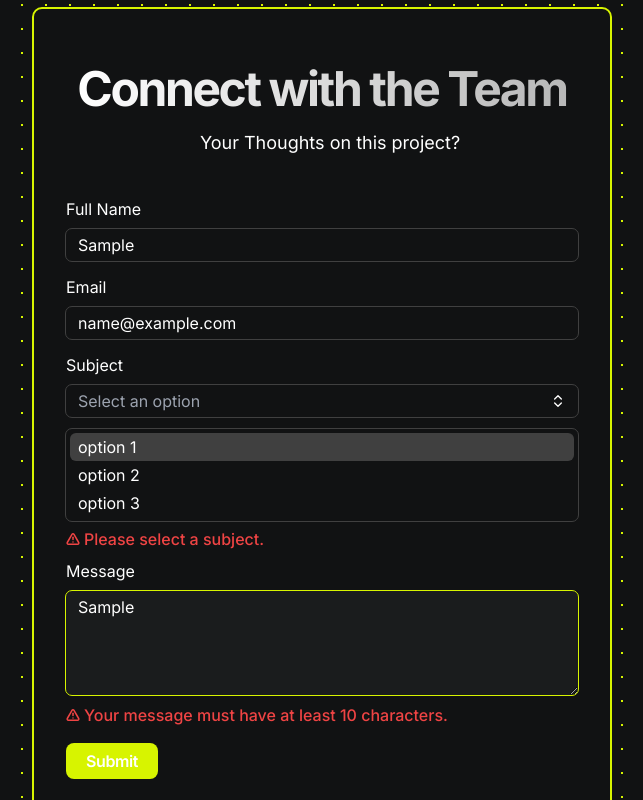
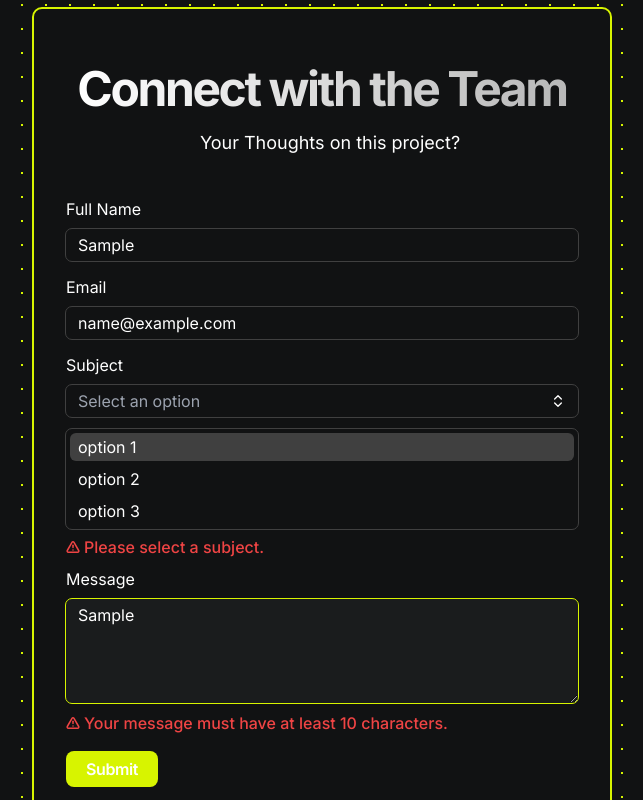
Before and after one commit to Ayusht777/FrontendStack, a React (Vite) app: page / in a window 1280 px wide. Both pictures are taken after typing "Sample", "name@example.com", "Sample" into the empty fields and a click on the button "Select an option". Shown: the part 4398-5198 px from the top of the page, without its empty margins (318-961 px from the left). Built offline with nearby package versions, Linux system fonts and the light colour scheme.

Commit message:
refactor: Update DropdownMenu component with improved options and event handling

```diff
--- a/src/Components/DropDownMenu.jsx
+++ b/src/Components/DropDownMenu.jsx
@@ -96,11 +96,11 @@ const DropdownMenu = ({ dropdownOptions = null, onOptionChange }) => {
         role="listbox"
         ref={dropdownRef}
       >
-        <div className="w-full">
+        <div className="w-full space-y-1">
           {options.map((option, index) => (
             <div
               key={option}
-              className={`rounded-md px-2 py-0.5 ${
+              className={`rounded-md px-2 py-0.5 m ${
                 dropdownState.selectedOptionIndex !== index
                   ? "hover:bg-Border"
                   : ""
```
